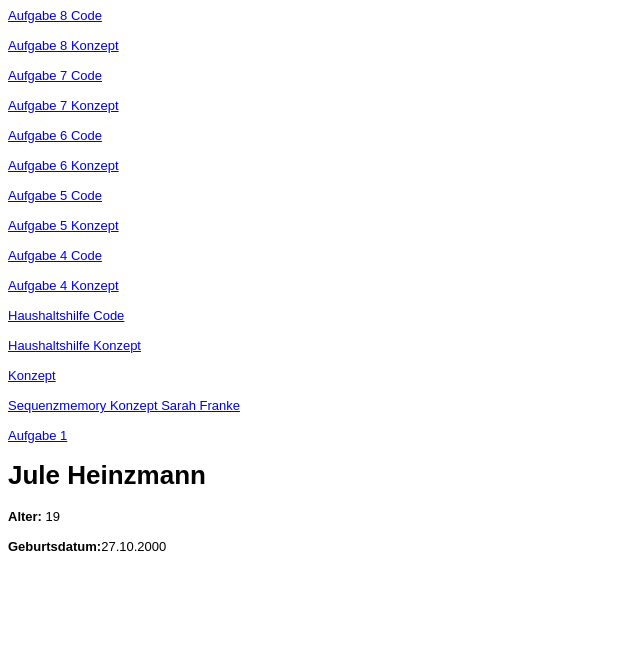
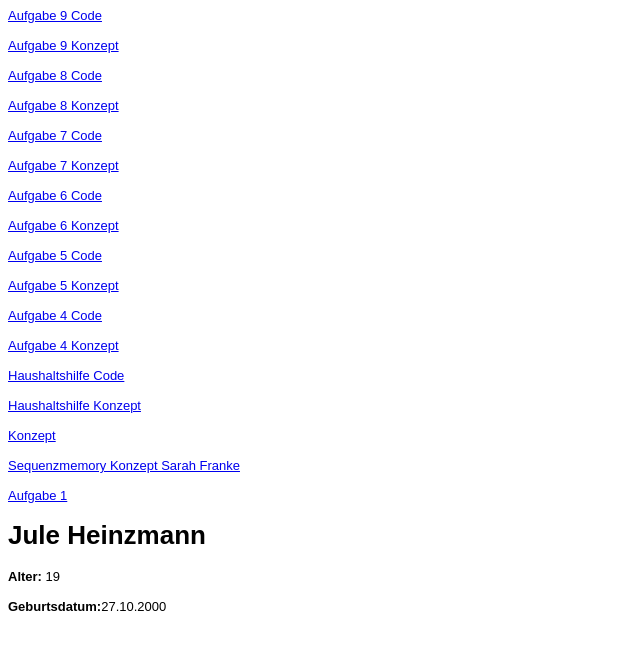
Before and after one commit to JuleHeinzmann/EIA2, a website: page Steckbrief/steckbrief.htm in a window 1280 px wide. Shown: the whole page, without its empty margins (0-640 px from the left). Drawn offline with Linux system fonts and the light colour scheme.

Commit message:
Add files via upload

```diff
--- a/Steckbrief/steckbrief.htm
+++ b/Steckbrief/steckbrief.htm
@@ -12,6 +12,8 @@ body {
 </style>
 </head>
 <body>
+	<a href="./Aufgabe_9/canvas2.html" target="_blank">Aufgabe 9 Code</a> <br> <br>
+	<a href="https://github.com/JuleHeinzmann/EIA2/blob/master/Steckbrief/Aufgabe_9/Aufgabe_9_Konzept.pdf" target="_blank">Aufgabe 9 Konzept</a> <br> <br>
 	<a href="./Aufgabe_8/Canvas8.html" target="_blank">Aufgabe 8 Code</a> <br> <br>
 	<a href="https://github.com/JuleHeinzmann/EIA2/blob/master/Steckbrief/Aufgabe_8/Aufgabe_8_Konzept.pdf" target="_blank">Aufgabe 8 Konzept</a> <br> <br>
 	<a href="./Aufgabe_7/HaushaltshilfeA7.html" target="_blank">Aufgabe 7 Code</a> <br> <br>
```
